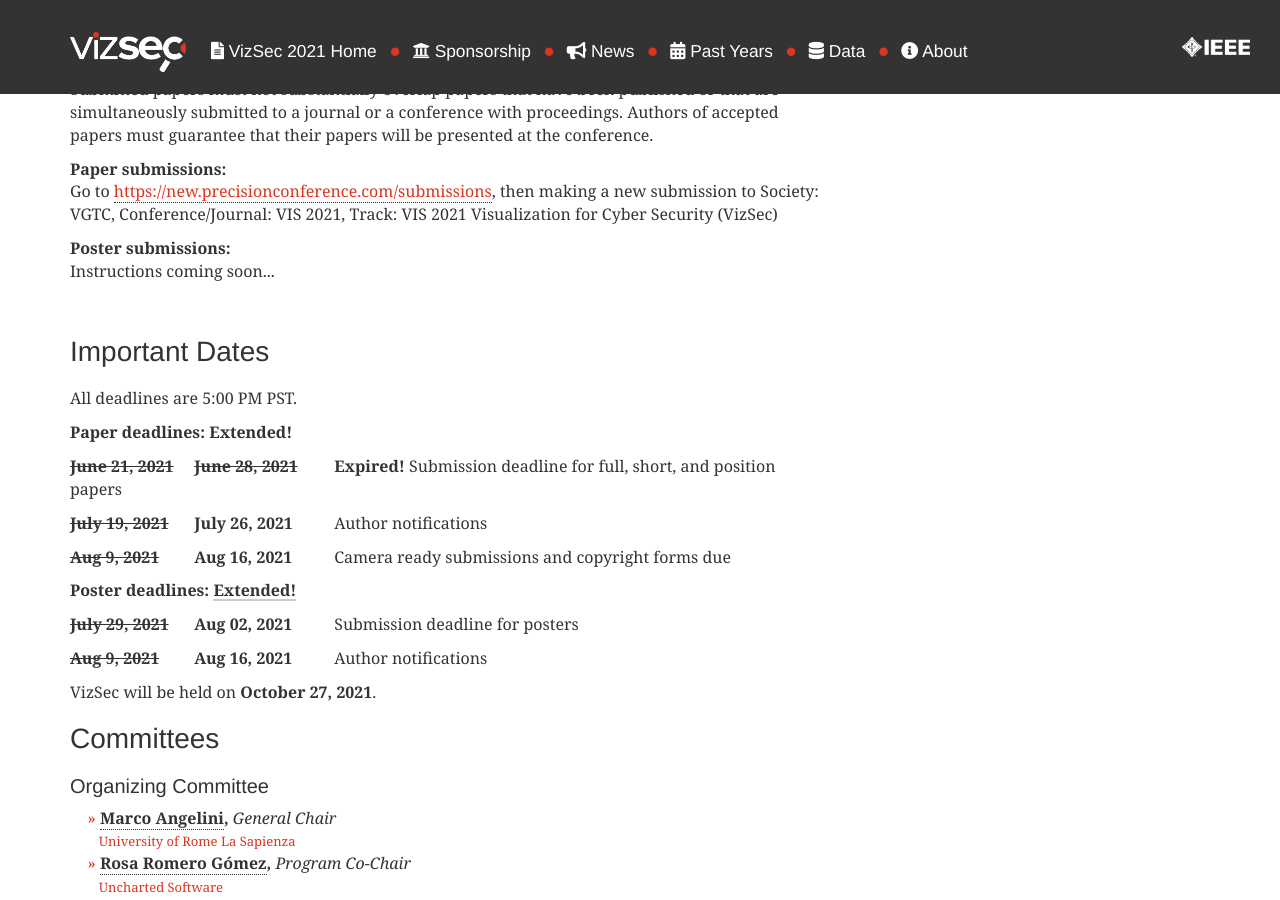
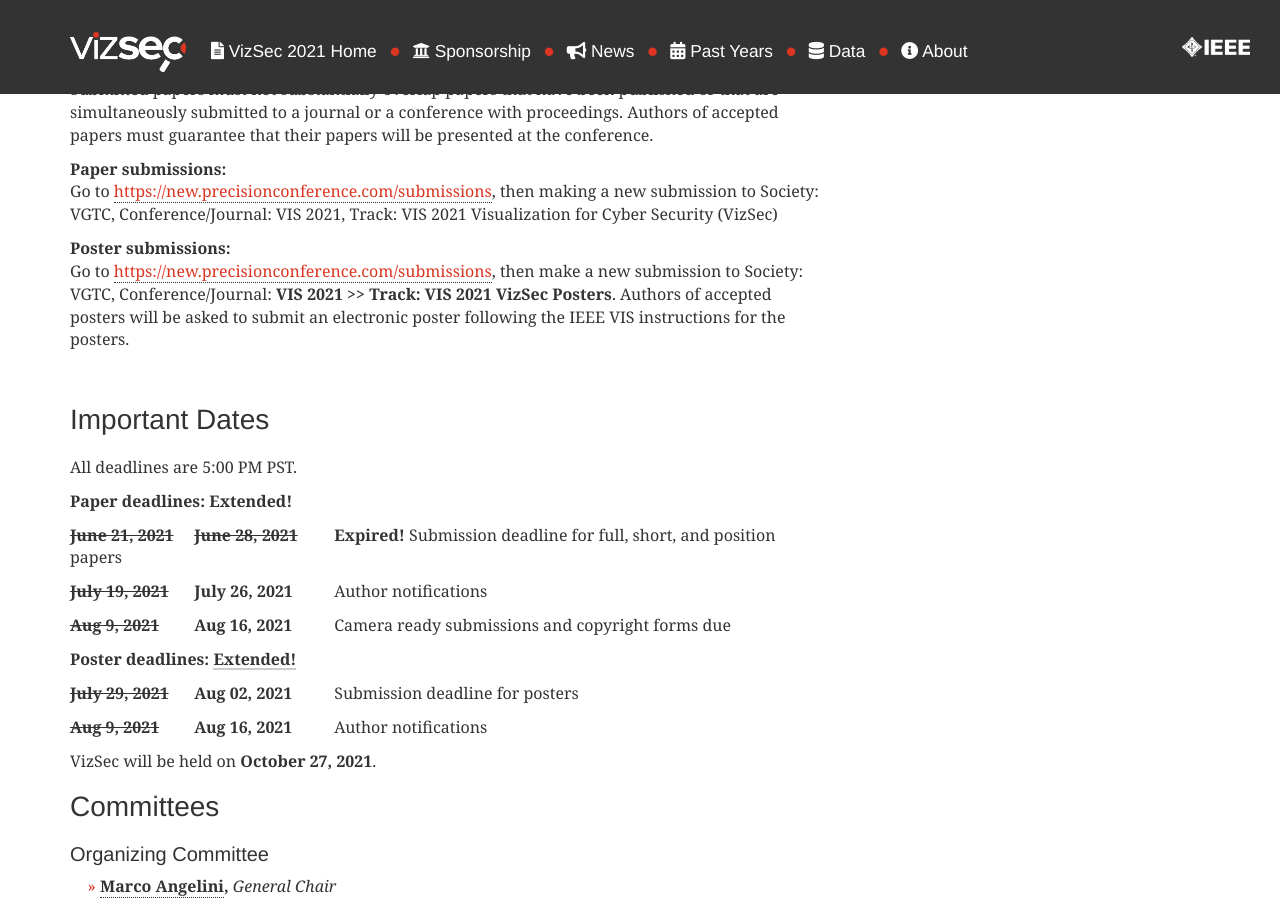
Before and after one commit to vizsec/vizsec.github.io, a Jekyll site: the page built from vizsec2021/index.html, in a window 1280 px wide and 900 px high, scrolled down 3118 px. Built offline with Jekyll 4.4.1, drawn with Linux system fonts in a browser that asks for light colours; nearby versions of some CDN libraries.

Commit message:
update poster call

```diff
--- a/vizsec2021/index.html
+++ b/vizsec2021/index.html
@@ -147,11 +147,11 @@
 </p>
 <p>
     <strong>Paper submissions:</strong><br>
-    Go to <a href="https://new.precisionconference.com/vgtc" target="_blank">https://new.precisionconference.com/submissions</a>, then making a new submission to Society: VGTC, Conference/Journal: VIS 2021, Track: VIS 2021 Visualization for Cyber Security (VizSec)
+    Go to <a href="https://new.precisionconference.com/submissions" target="_blank">https://new.precisionconference.com/submissions</a>, then making a new submission to Society: VGTC, Conference/Journal: VIS 2021, Track: VIS 2021 Visualization for Cyber Security (VizSec)
 </p>
 <p>
     <strong>Poster submissions:</strong><br>
-    Instructions coming soon...
+    Go to <a href="https://new.precisionconference.com/submissions" target="_blank">https://new.precisionconference.com/submissions</a>, then make a new submission to Society: VGTC, Conference/Journal: <b>VIS 2021 >> Track: VIS 2021 VizSec Posters</b>. Authors of accepted posters will be asked to submit an electronic poster following the IEEE VIS instructions for the posters.
 </p>
 <a class="page-anchor" id="submissions"></a>
 <div>
```
